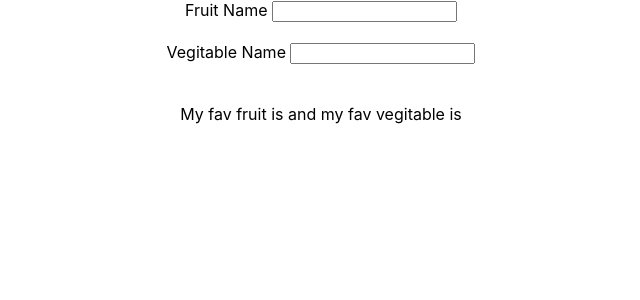
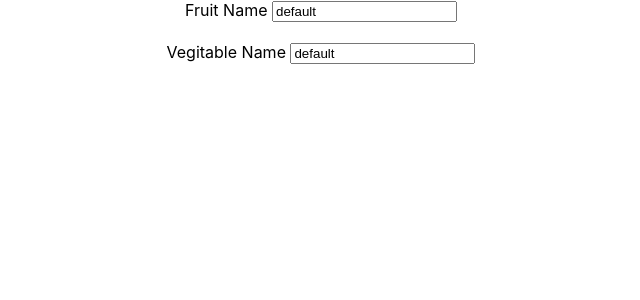
Before and after one commit to saiteja-konda/JavaScript-ex, a React (Create React App) app: page / in a window 1280 px wide. Shown: the top 300 px of the page, without its empty margins (319-959 px from the left). Built offline with nearby package versions, Linux system fonts and the light colour scheme.

Commit message:
use effect

```diff
--- a/src/components/33 Hooks/hooks.jsx
+++ b/src/components/33 Hooks/hooks.jsx
@@ -1,9 +1,20 @@
-import React, { Component, useState } from "react";
+import { render } from "@testing-library/react";
+import React, { Component, useState, useEffect } from "react";
 const Hooks = () => {
   //   const [Text, setText] = useState("");
-  const [fruit, setFruit] = useState("");
-  const [vegitable, setVegitable] = useState("");
+  const [fruit, setFruit] = useState("default");
+  const [vegitable, setVegitable] = useState("default");
 
+  useEffect(() => {
+    if (({ vegitable } && { fruit } )!== "default") {
+      render(<div>My fav fruit is <b>{fruit}</b> and my fav vegitable is <b>{vegitable}</b></div>);
+    }
+    else {
+        render(
+            <div></div>
+        )
+    }
+  });
   return (
     <div>
       <lable>Fruit Name </lable>
@@ -14,7 +25,7 @@ const Hooks = () => {
       <br />
       <br />
       <br />
-      My fav fruit is <b>{fruit}</b> and my fav vegitable is <b>{vegitable}</b>
+
     </div>
   );
 };
```
Also changed, not shown: src/components/33 Hooks/useEffect.jsx (added).
